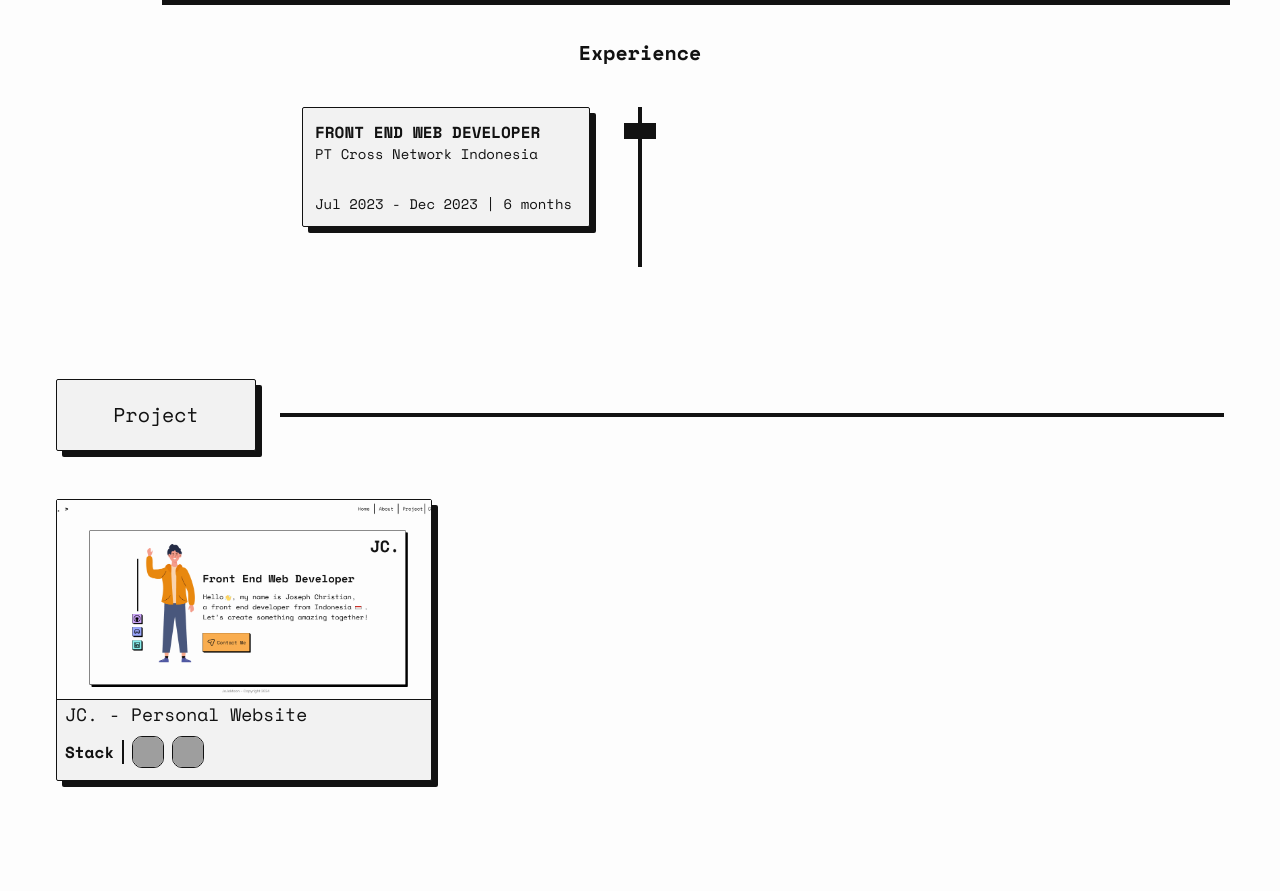
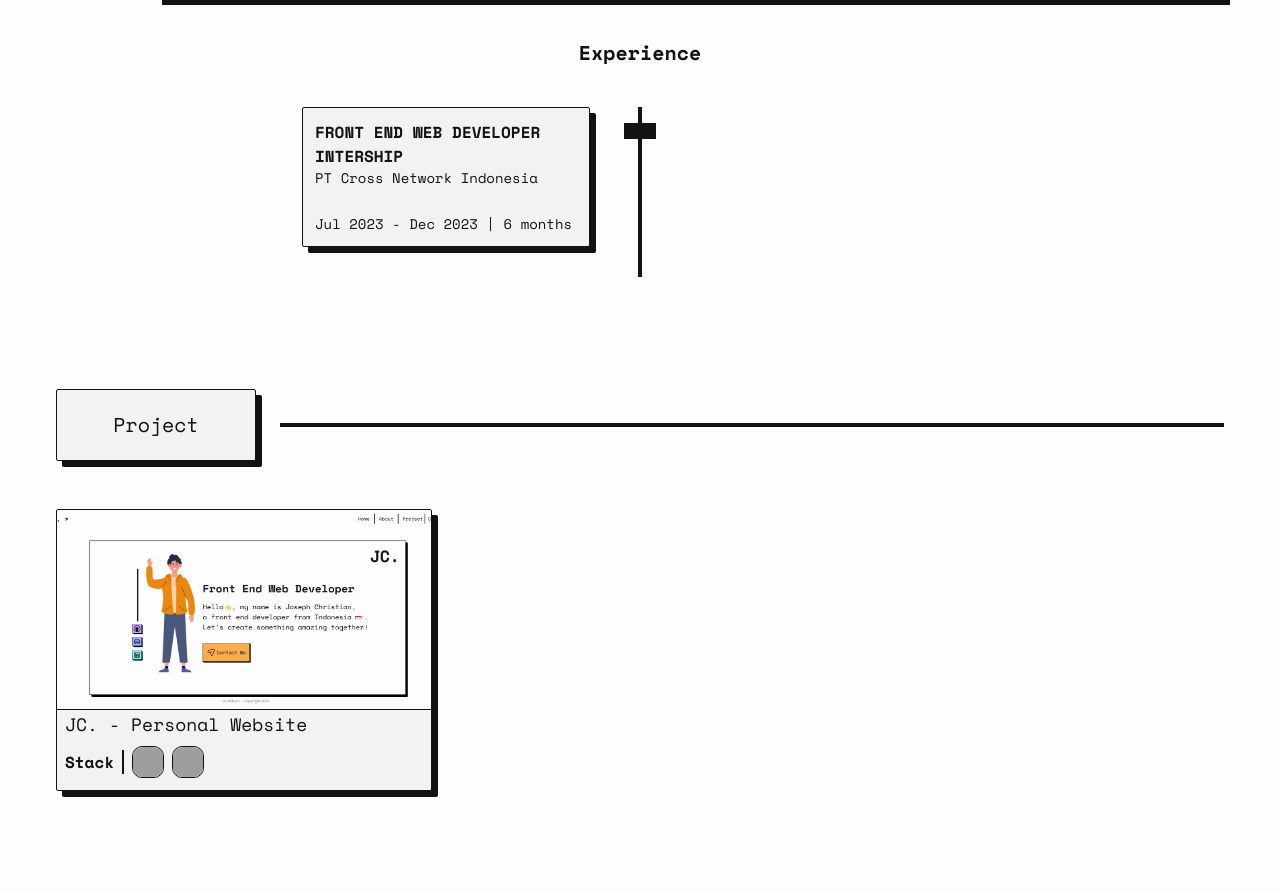
Before and after one commit to SephTian/jc-personal-website, a React (Vite) app: page / in a window 1280 px wide. Shown: the part 2821-3712 px from the top of the page. Built offline with nearby package versions, Linux system fonts and the light colour scheme; grey boxes are pictures that could not be loaded.

Commit message:
style: change some line clamp and experience data

```diff
--- a/src/components/About.tsx
+++ b/src/components/About.tsx
@@ -59,7 +59,7 @@ function About() {
         <div className="flex flex-col justify-center items-center">
           <div className="grid grid-cols-[300px_auto] md:grid-cols-[300px_auto_300px] gap-9">
             <div className="order-1">
-              <ExperienceItem job="FRONT END WEB DEVELOPER" workplace="PT Cross Network Indonesia" date="Jul 2023 - Dec 2023 | 6 months" />
+              <ExperienceItem job="FRONT END WEB DEVELOPER INTERSHIP" workplace="PT Cross Network Indonesia" date="Jul 2023 - Dec 2023 | 6 months" />
             </div>
             <div className="order-2 ">
               <ExperiencePole />
--- a/src/components/about/ExperienceItem.tsx
+++ b/src/components/about/ExperienceItem.tsx
@@ -6,11 +6,11 @@ type Props = {
 
 function ExperienceItem({ job, workplace, date }: Props) {
   return (
-    <div className="h-[120px] bg-customGray mr-3 border border-customBlack rounded-sm shadow-div p-3">
+    <div className="h-[140px] bg-customGray mr-3 border border-customBlack rounded-sm shadow-div p-3">
       <div className="h-full flex flex-col justify-between">
         <div>
-          <p className="font-bold text-md">{job}</p>
-          <p className="text-sm">{workplace}</p>
+          <p className="font-bold text-md line-clamp-2">{job}</p>
+          <p className="text-sm line-clamp-2">{workplace}</p>
         </div>
         <p className="text-sm">{date}</p>
       </div>
--- a/src/components/about/ExperiencePole.tsx
+++ b/src/components/about/ExperiencePole.tsx
@@ -1,7 +1,7 @@
 function ExperiencePole() {
   return (
     <div className="relative flex justify-center items-center">
-      <div className="h-[160px] w-1 bg-customBlack"></div>
+      <div className="h-[170px] w-1 bg-customBlack"></div>
       <div className="absolute top-4 h-4 w-8 bg-customBlack"></div>
     </div>
   );
```
